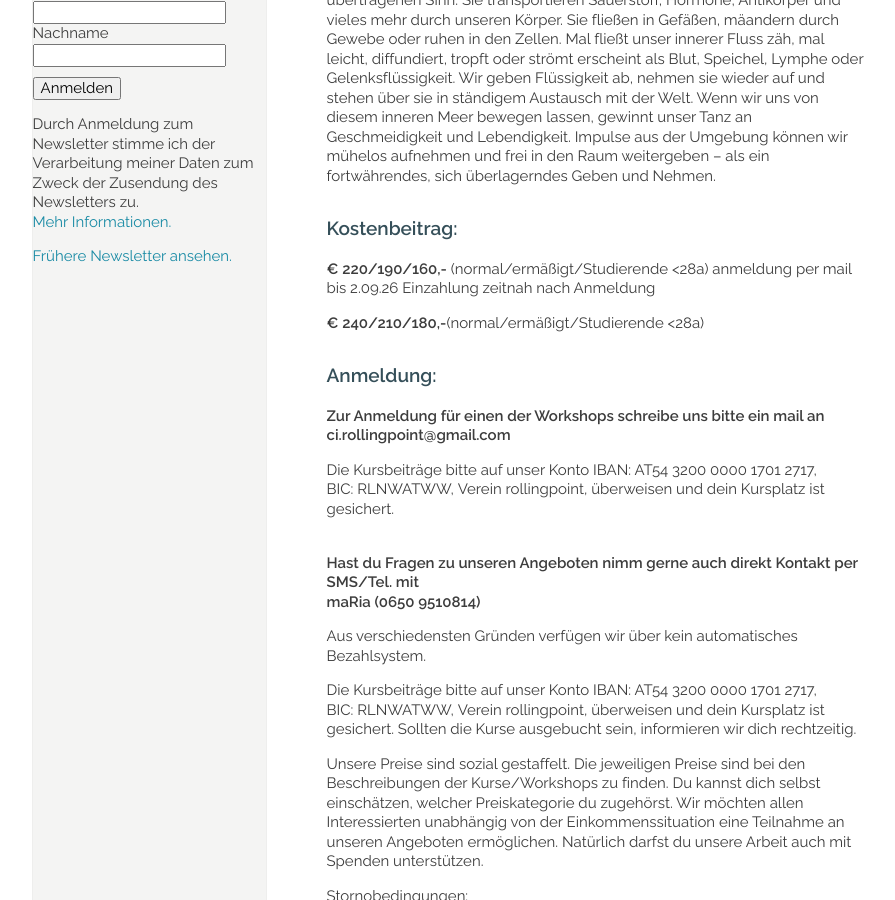
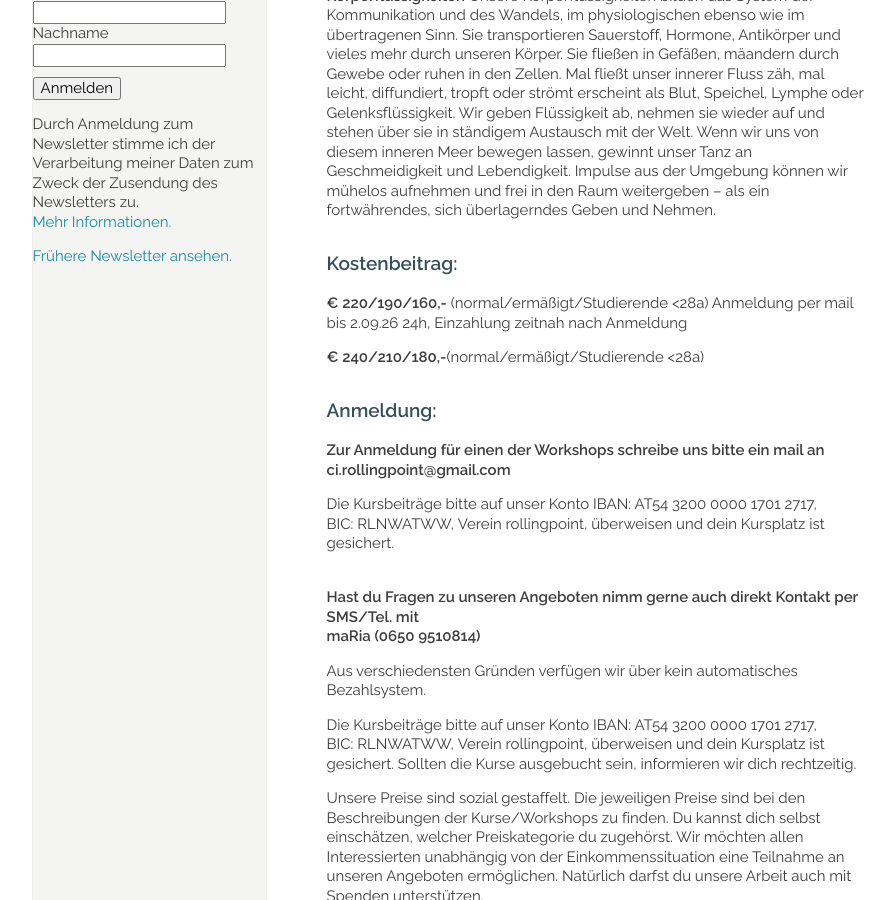
Before and after one commit to manulari/rollingpointat, a Jekyll site: the page built from _pages_de/ws1.md, in a window 1280 px wide and 900 px high, scrolled down 1199 px. Shown: the whole window, without its empty margins (152-1047 px from the left). Built offline with Jekyll 4.4.1, drawn with Linux system fonts in a browser that asks for light colours; comment, search, counter and statistics services are not loaded; some of the changed text lies outside the part shown.

Commit message:
Update page (de) “ws1”

```diff
--- a/_pages_de/ws1.md
+++ b/_pages_de/ws1.md
@@ -40,7 +42,7 @@ Wenn wir uns von diesem inneren Meer bewegen lassen, gewinnt unser Tanz an Gesch
 
 ### **Kostenbeitrag:**
 
-**€ 220/190/160,-** (normal/ermäßigt/Studierende <28a) anmeldung per mail bis 2.09.26 Einzahlung zeitnah nach Anmeldung
+**€ 220/190/160,-** (normal/ermäßigt/Studierende <28a) Anmeldung per mail bis 2.09.26 24h, Einzahlung zeitnah nach Anmeldung
 
 **€ 240/210/180,-**(normal/ermäßigt/Studierende <28a)
 
```
Also changed, not shown: other parts of _pages_de/ws1.md (+2 -0 lines).
